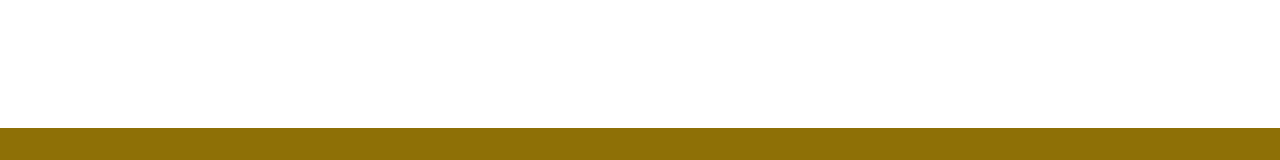
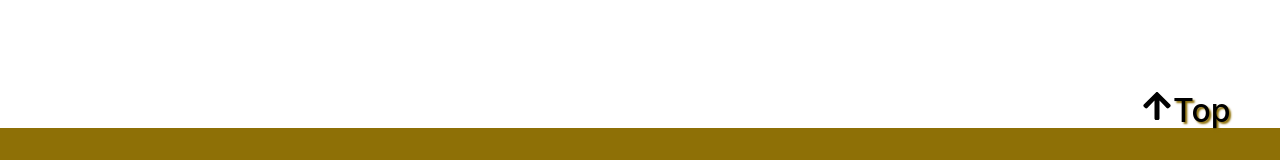
Before and after one commit to mayoush89k/Portfolio, a React (Vite) app: page / in a window 1280 px wide. Shown: the part 640-800 px from the top of the page. Built offline with nearby package versions, Linux system fonts and the light colour scheme.

Commit message:
portfilio

```diff
--- a/src/components/footer/footer.css
+++ b/src/components/footer/footer.css
@@ -4,14 +4,15 @@
   position: relative;
 }
 #top {
-  position: absolute;
+  position: fixed;
   bottom: 10px;
   right: 10px;
   font-size: 2rem;
   background-color: transparent;
 }
 #top a {
-  color: #f5c108;
+  color: black;
+  text-shadow: 2px 2px 2px #8e7006;
 }
 #top a:hover {
   color: #8e7006;
```
